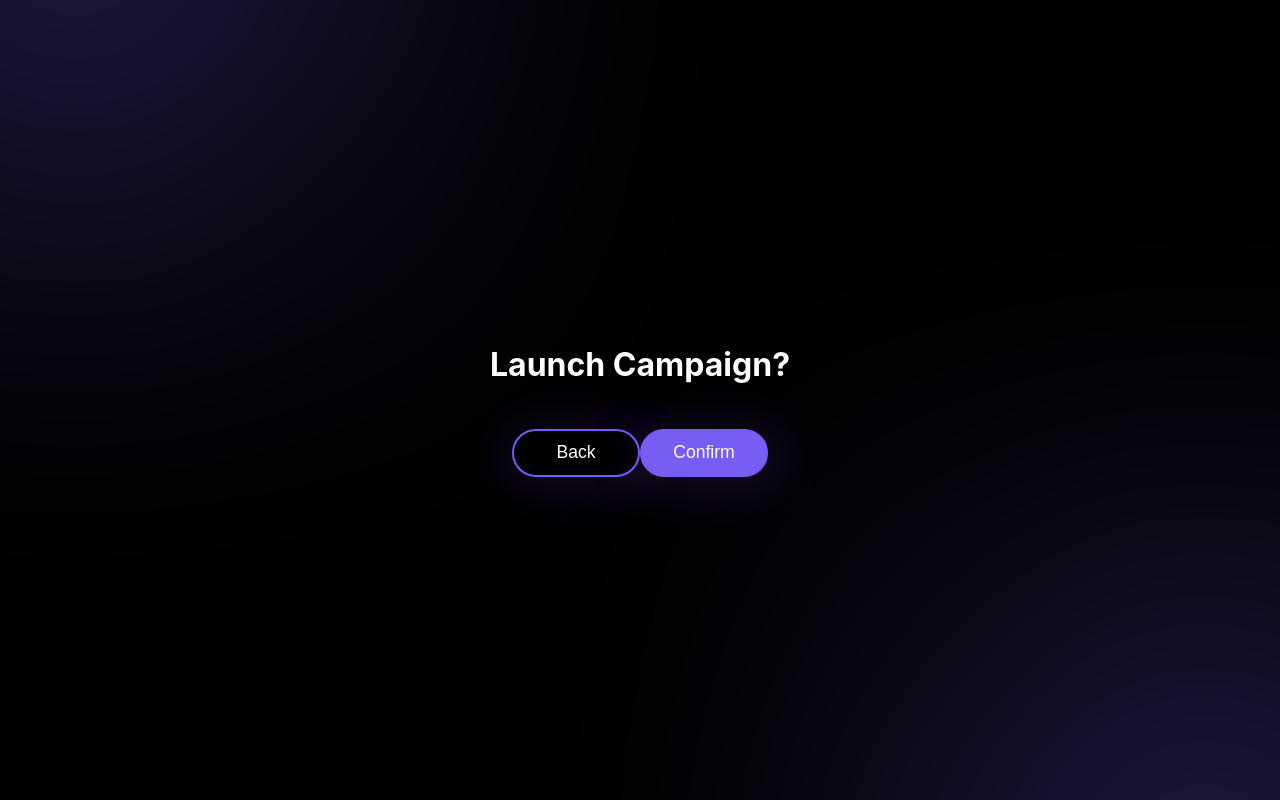
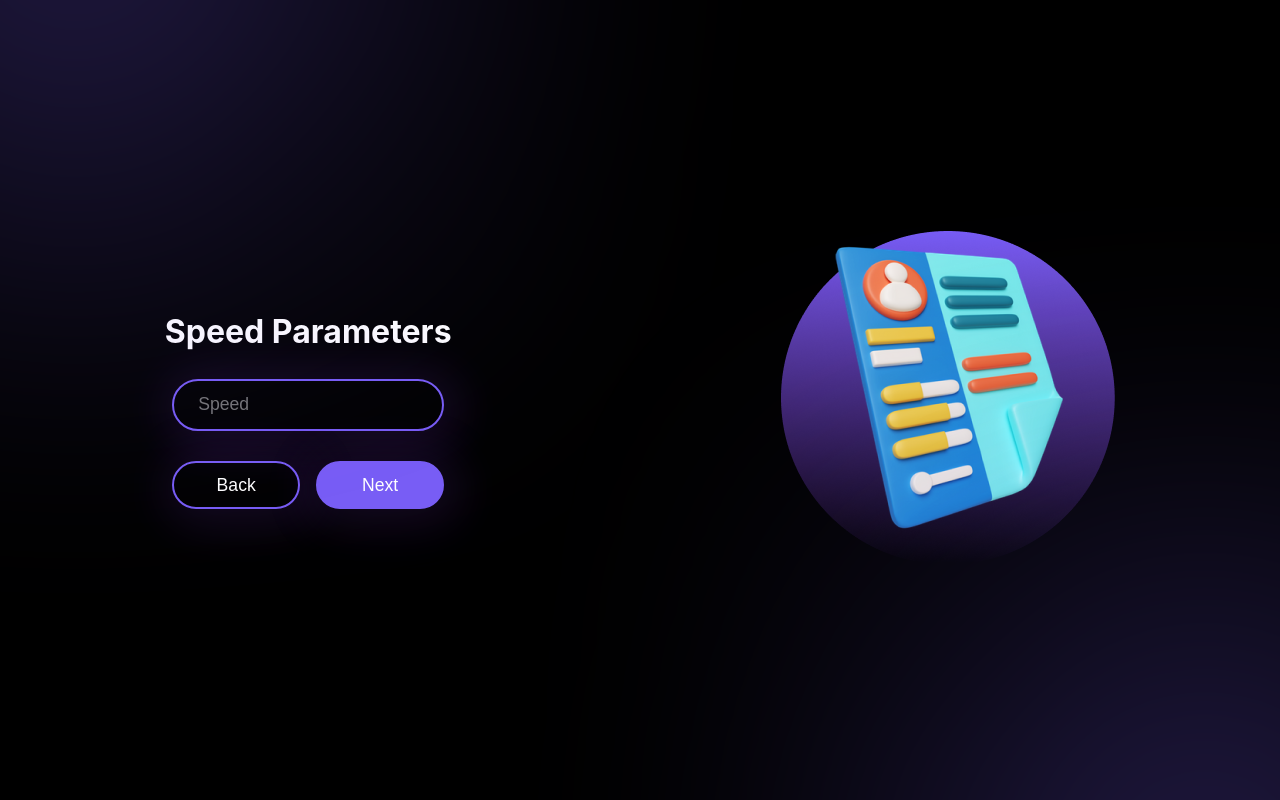
Before and after one commit to ahmed-issaoui/dsktp, a React (Create React App) app: page / in a window 1280 px wide. Built offline with nearby package versions, Linux system fonts and the light colour scheme.

Commit message:
speed  (from ui to main to puppeteer)

```diff
--- a/public/pptr/linkedinSignIn.js
+++ b/public/pptr/linkedinSignIn.js
@@ -58,8 +58,9 @@ module.exports = linkedinSignIn = () =>
         await fs.writeFile("./public/pptr/linkedinCookies.js", JSON.stringify(cookies, null, 2));
 
         await sleep(4000);
+        await showNotification("Logged in Sucessfully, Restarting the App", "Please wait for a moment");
+
     }
-
     catch {
       await showNotification("Oops.. Something happend", "Error happened during the process");
       throw new Error('Error in cookies');
@@ -67,7 +68,7 @@ module.exports = linkedinSignIn = () =>
 
 
     // Closing the browser
-    await sleep(3000);
+    await sleep(2000);
     await browser.close()
 
 
--- a/public/preload.js
+++ b/public/preload.js
@@ -5,7 +5,8 @@ const {ipcRenderer, contextBridge} = require('electron');
 
 const WINDOW_API = {
     // pptr: (message) => ipcRenderer.send("pptr", message)
-    pptr: () => ipcRenderer.invoke("get/puppeteer")
+    pptr: () => ipcRenderer.invoke("get/puppeteer"),
+    speedParams: (speed) => ipcRenderer.send("get/speedParams", speed),
 
 }
 
--- a/src/App.js
+++ b/src/App.js
@@ -9,6 +9,7 @@ import CandidacyDetails from './components/pages/CandidacyDetails';
 import NotFound from "./components/pages/NotFound";
 import PotentialQuestions from "./components/pages/PotentialQuestions";
 import LaunchCampaign from "./components/pages/LaunchCampaign";
+import SpeedParams from "./components/pages/SpeedParams";
 
 
 function App() {
@@ -24,7 +25,9 @@ function App() {
         <Route path="/SearchDetails" element={ <SearchDetails/>} />
         <Route path="/CandidacyDetails" element={ <CandidacyDetails/>} />
         <Route path="/PotentialQuestions" element={ <PotentialQuestions/>} />
-        <Route path="/" element={ <LaunchCampaign/>} />
+        <Route path="/" element={ <SpeedParams/>} />
+
+        <Route path="/2" element={ <LaunchCampaign/>} />
         <Route path="*" element={ <NotFound/>} />
       </Routes>
 
--- /dev/null
+++ b/src/components/pages/SpeedParams.js
@@ -0,0 +1,47 @@
+import { Link } from "react-router-dom";
+import styles from "./SpeedParams.module.css";
+
+const SpeedParams = () => {
+
+  const handleInputChange = (e) => {
+    // var inputData = e.target.value
+    var speed = e.target.value;
+    window.api.speedParams(speed);
+  }
+
+
+
+  return (
+    <div className={styles.section}>
+
+      <div className={styles.textPart}>
+        <h1>Speed Parameters</h1>
+
+        <form className={styles.form1}>
+          <input type="text" placeholder="Speed" onChange={(e)=> {handleInputChange(e)}} />
+
+          {/* <select className={styles.selectSpeed}>
+            <option selected>Normal Speed x1</option>
+            <option>Faster but Riskier x1.25</option>
+          </select> */}
+
+          <div className={styles.buttonPart}>
+            <Link to='/'>
+              <button form="form1" type="button" className={styles.secondaryButton}>Back </button>
+            </Link>
+
+            <Link to='/2'>
+              <button form="form1" type="button" className={styles.primaryButton}>Next</button>
+            </Link>
+          </div>
+        </form>
+      </div>
+
+      <div class="imgPart">
+        <img src="../assets/images/img-page3.png" alt="page2img" />
+      </div>
+    </div>
+  );
+};
+
+export default SpeedParams;
--- /dev/null
+++ b/src/components/pages/SpeedParams.module.css
@@ -0,0 +1,73 @@
+.section {
+  width: 100vw;
+  height: 100vh;
+  display: flex;
+  justify-content: space-around;
+  align-items: center;
+  animation-name: fadeIn;
+  animation-duration: 0.5s;
+  -webkit-user-select: none; /* Safari */
+  -ms-user-select: none; /* IE 10 and IE 11 */
+  user-select: none; /* Standard syntax */
+}
+
+@keyframes fadeIn {
+  from {
+    opacity: 0;
+  }
+  to {
+    opacity: 1;
+  }
+}
+
+.textPart {
+  display: flex;
+  flex-direction: column;
+  align-items: center;
+}
+
+.form1 {
+  display: flex;
+  flex-direction: column;
+  width: 17rem;
+}
+
+.form1 input {
+  font-size: 1.1rem;
+  color: white;
+  height: 3rem;
+  margin: 0.4rem 0;
+  border-radius: 10rem;
+  border: 2px solid #785df5;
+  box-shadow: 5px 4px 47px 14px rgba(145, 71, 241, 0.13);
+  background: rgba(0, 0, 0, 0);
+  padding: 0 1.5rem;
+}
+
+.buttonPart {
+  display: flex;
+  width: 17rem;
+  justify-content: space-between;
+  margin-top: 1.5rem;
+}
+
+.buttonPart button {
+  width: 8rem;
+  height: 3rem;
+  border-radius: 3rem;
+  color: white;
+  font-size: 1.1rem;
+  cursor: pointer;
+  box-shadow: 5px 4px 47px 14px rgb(145 71 241 / 13%);
+  cursor: pointer;
+}
+
+.primaryButton {
+  border: 2px solid #785df5;
+  background-color: #785df5;
+}
+
+.secondaryButton {
+  border: 2px solid #785df5;
+  background: rgba(0, 0, 0, 0);
+}
```
Also changed, not shown: public/electron.js (+34 -6 lines), public/pptr/linkedinApply.js (+15 -4 lines).
